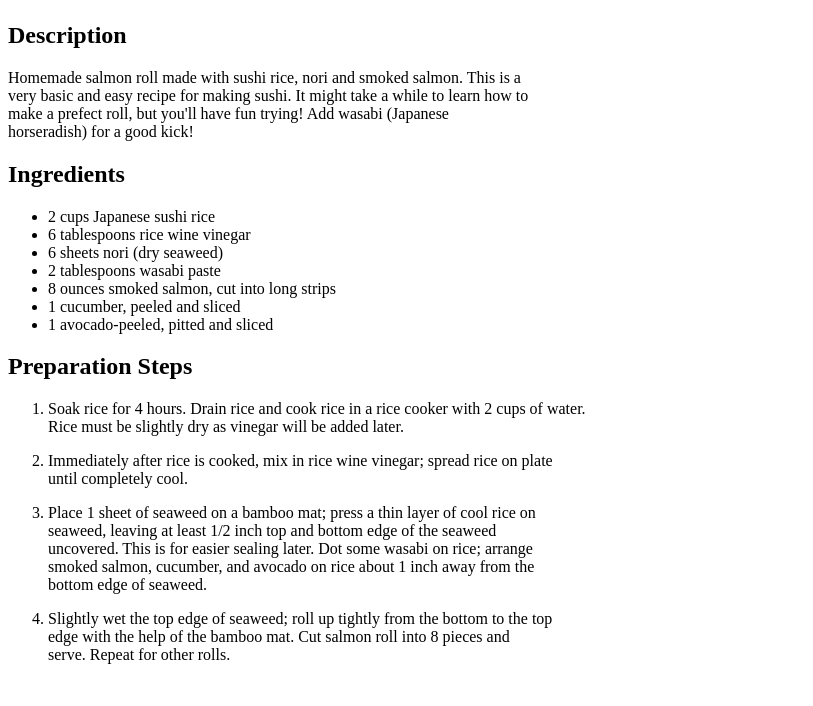
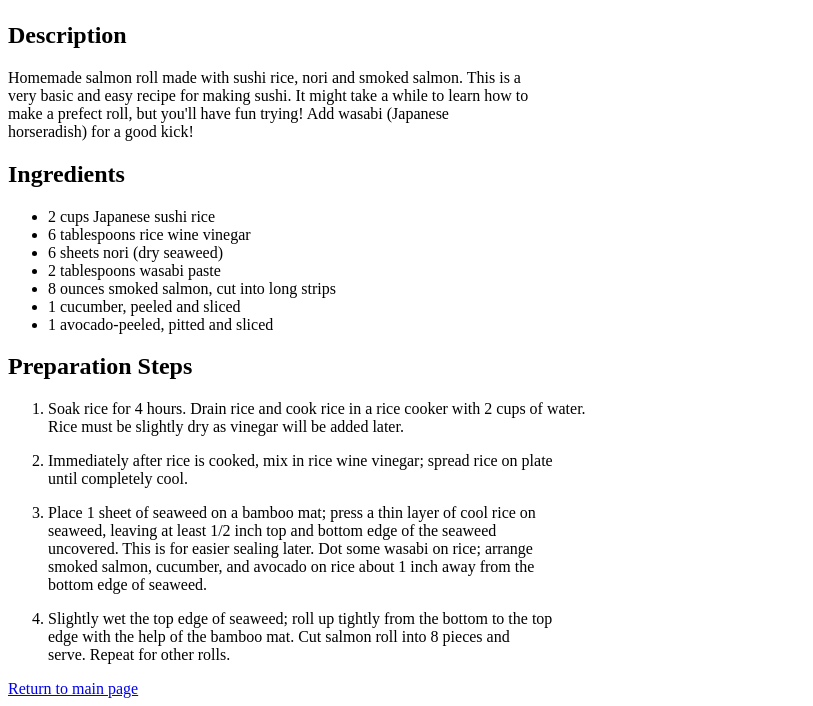
Before and after one commit to JEWebDev/odin-recipes, a plain HTML site: page recipes/salmon-sushi.html in a window 1280 px wide. Shown: the part 642-1348 px from the top of the page, without its empty margins (0-813 px from the left). Before the commit the page ends 1322 px from the top, so only its background shows below. Drawn offline with Linux system fonts and the light colour scheme.

Commit message:
Add link to each recipes
Added a link in each recipe page to
return to main page.

```diff
--- a/recipes/salmon-sushi.html
+++ b/recipes/salmon-sushi.html
@@ -71,5 +71,6 @@
         </p>
       </li>
     </ol>
+    <a href="/index.html">Return to main page</a>
   </body>
 </html>
```
Also changed, not shown: recipes/shrimp-scampi.html (+1 -0 lines), recipes/worlds-best-lasagna.html (+1 -0 lines).
